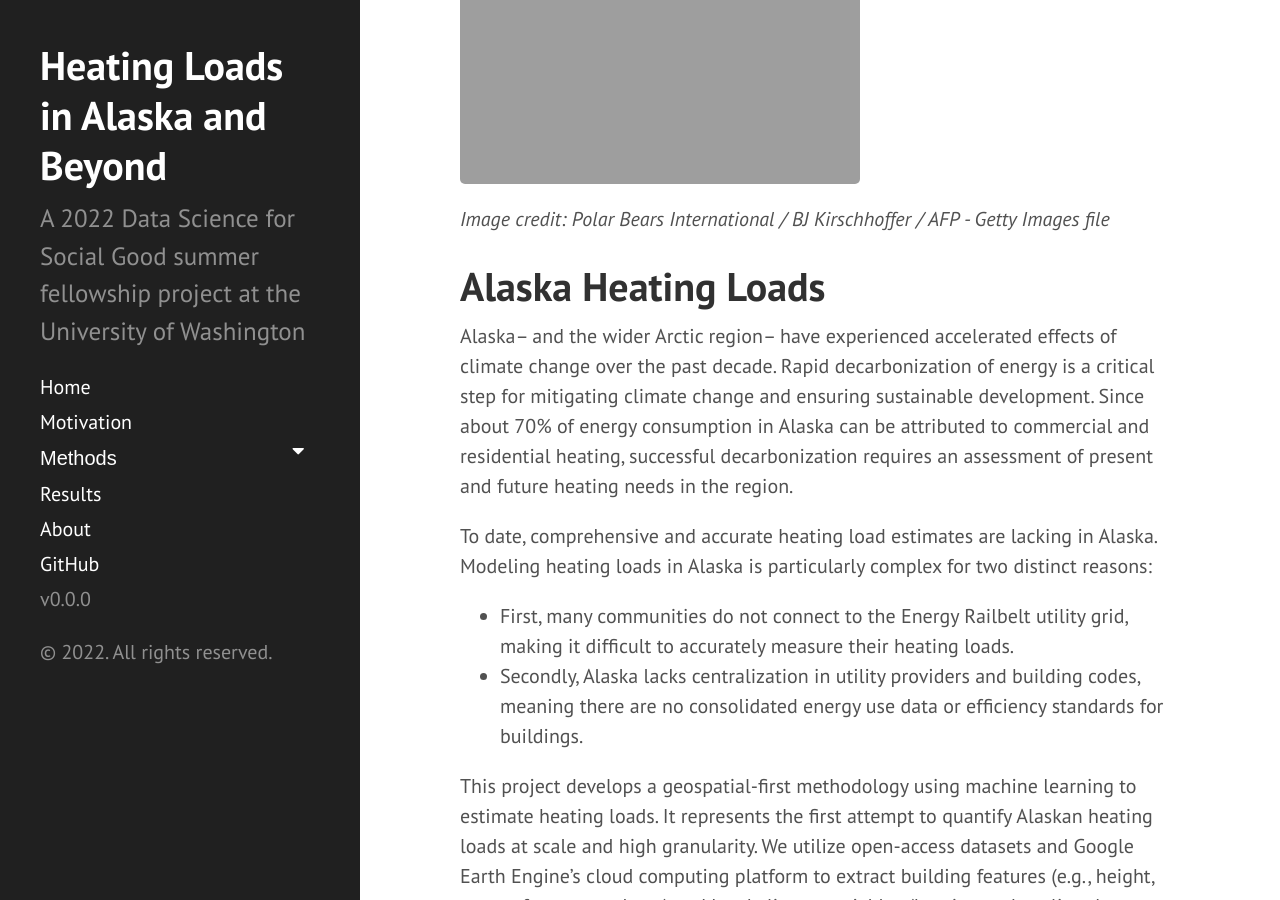
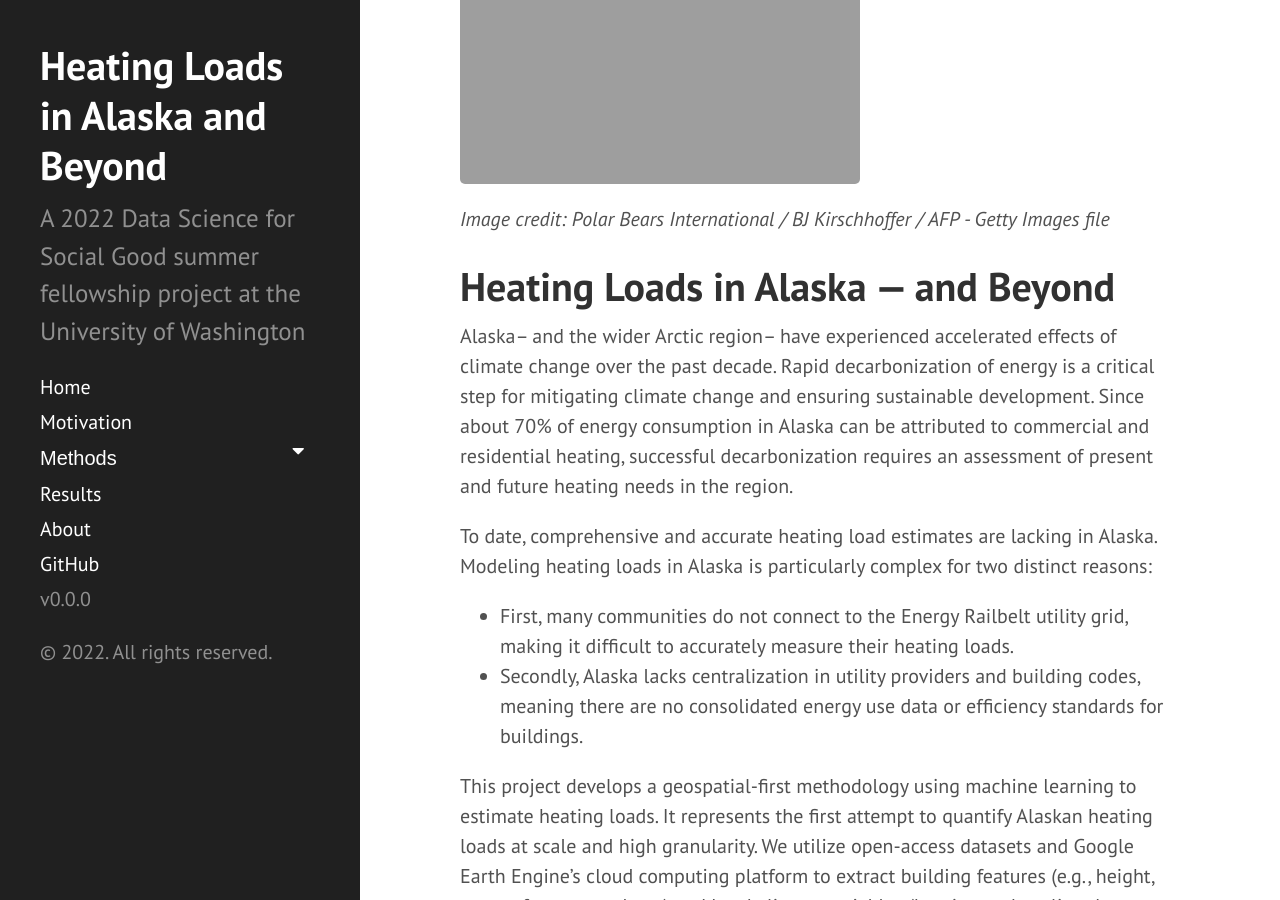
Before and after one commit to uwescience/DSSG2022_heating_loads, a Jekyll site: the page built from index.md, in a window 1280 px wide and 900 px high, scrolled down 390 px. Built offline with Jekyll 4.4.1, drawn with Linux system fonts in a browser that asks for light colours; the list of posts is cut into pages by our own code.

Commit message:
Update index.md

```diff
--- a/index.md
+++ b/index.md
@@ -6,7 +6,7 @@ layout: default
 <img src="{{ site.url }}{{ site.baseurl }}/assets/img/polarbear_ap_strip.jpg">
 _Image credit: Polar Bears International / BJ Kirschhoffer / AFP - Getty Images file_
 
-# Alaska Heating Loads
+# Heating Loads in Alaska — and Beyond
 Alaska– and the wider Arctic region– have experienced accelerated effects of climate change over the past decade. Rapid decarbonization of energy is a critical step for mitigating climate change and ensuring sustainable development. Since about 70% of energy consumption in Alaska can be attributed to commercial and residential heating, successful decarbonization requires an assessment of present and future heating needs in the region.
 
 To date, comprehensive and accurate heating load estimates are lacking in Alaska. Modeling heating loads in Alaska is particularly complex for two distinct reasons:
```
